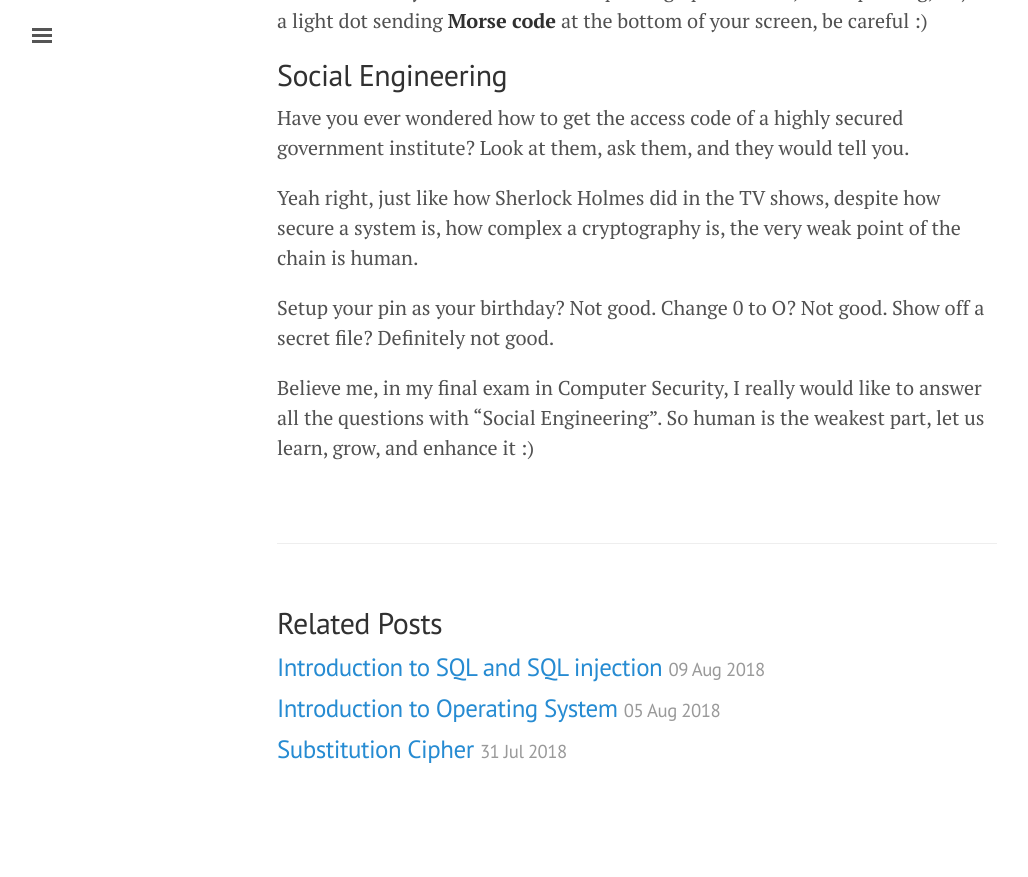
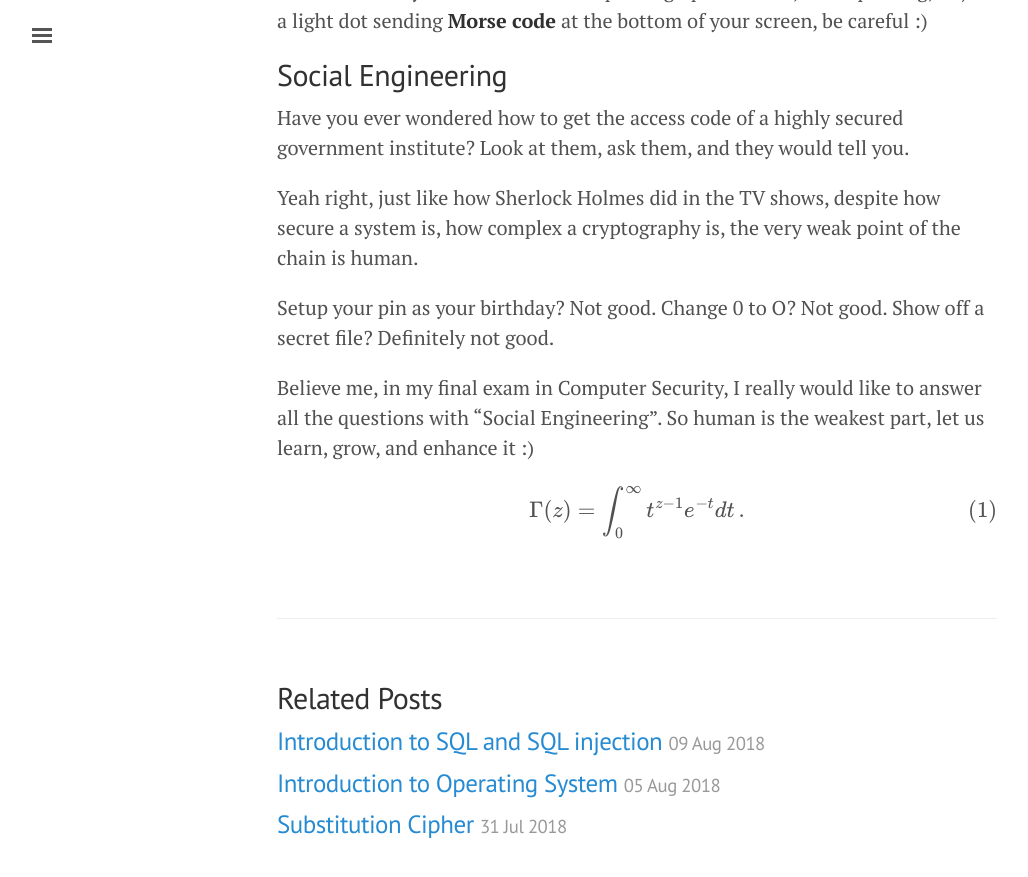
Before and after one commit to happyren/happyren.github.io, a Jekyll site: the page built from _posts/2018-07-27-how-we-are-attacked.md, in a window 1280 px wide and 900 px high, scrolled down 2287 px. Shown: the top 877 px of the window, without its empty margins (3-1031 px from the left). Built offline with Jekyll 4.4.1, drawn with Linux system fonts in a browser that asks for light colours; nearby versions of some CDN libraries; formulas are drawn with MathJax 3; before the commit the page ends 3112 px from its top, so only the background shows below that.

Commit message:
test update

```diff
--- a/_posts/2018-07-27-how-we-are-attacked.md
+++ b/_posts/2018-07-27-how-we-are-attacked.md
@@ -61,3 +61,5 @@ Yeah right, just like how Sherlock Holmes did in the TV shows, despite how secur
 Setup your pin as your birthday? Not good. Change 0 to O? Not good. Show off a secret file? Definitely not good.
 
 Believe me, in my final exam in Computer Security, I really would like to answer all the questions with "Social Engineering". So human is the weakest part, let us learn, grow, and enhance it :)
+
+$$\Gamma(z) = \int_0^\infty t^{z-1}e^{-t}dt\,.$$
```
